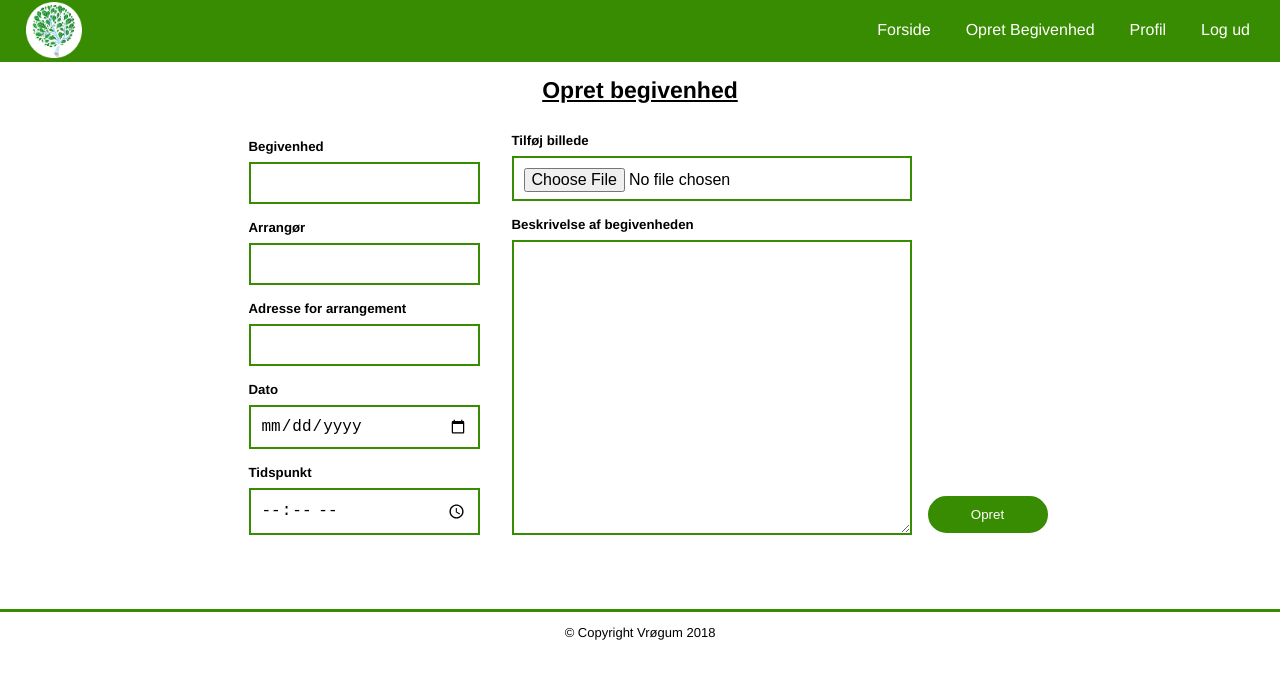
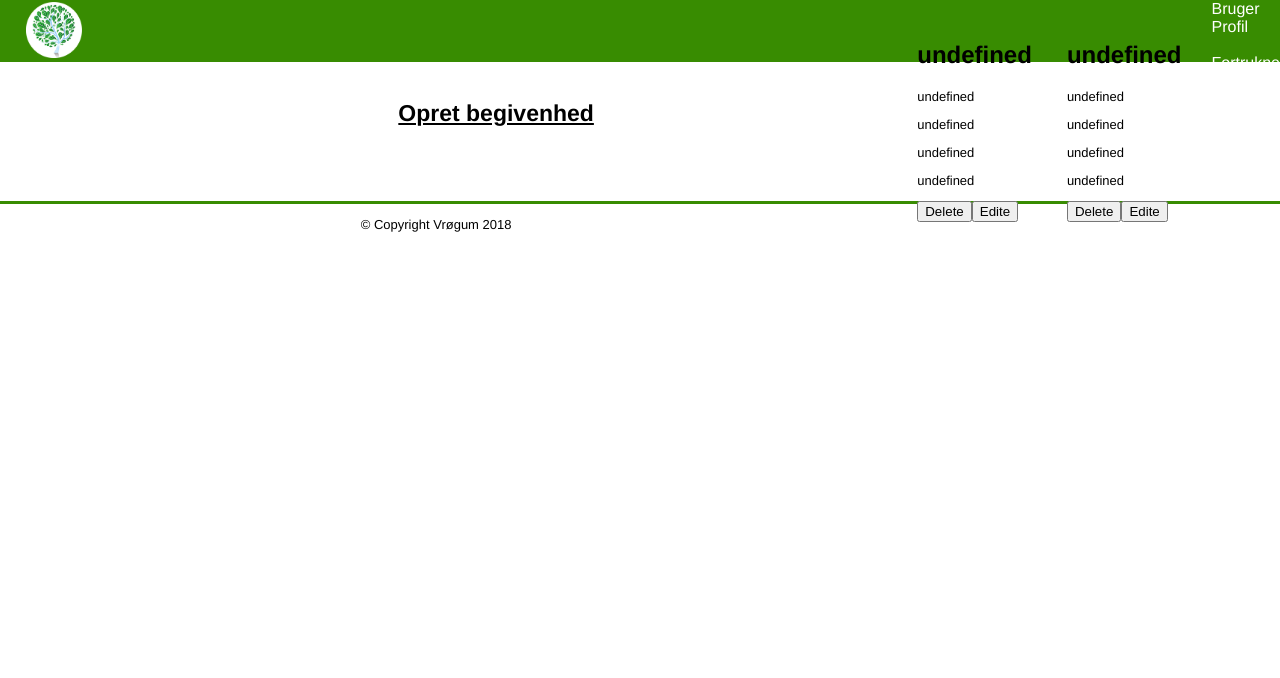
Before and after one commit to Surkrit/vrogum_forbedringer, a plain HTML site: page opretbegivenhed.html in a window 1280 px wide. Both pictures are taken after a click on the button "Opret". Drawn offline with nearby package versions, Linux system fonts and the light colour scheme.

Commit message:
Noter on Javascript + working agine

```diff
--- a/assets/js/begivenhed.js
+++ b/assets/js/begivenhed.js
@@ -16,23 +16,26 @@ function opBegivenhed(overSkrift, arrangør, adresse, tid, dato, beskrivelse) {
 }*/
 var infoUser = document.querySelector("#infoUser");
 
-function setLocal(localUser)
+function setLocal(localUser) //noget vi gerne vil gemme
 {
   var jsonUser = JSON.stringify(localUser);
 
   localStorage.setItem("user", jsonUser);
+  //nu kan vi gemme vores noter
 }
 
 function getLocal()
 {
   var user = localStorage.getItem("user");
-
+// vi vil gerne hente det array der er inde i notes
   if(user == null)
   {
     return [];
+    //hvis der ikke er nogen array i notes, så er det bare tomt
   }
   else {
     return JSON.parse(user);
+    //JSON laver det om til javascript
   }
 }
 
@@ -40,7 +43,7 @@ function submitUser(overSkrift, arrangør, adresse, tid, dato, beskrivelse)
 {
   var origUser = getLocal();
 
-  var newUser = {
+  var newUser = { //denne variabel opbevarer bare data
     overSkrift:   overSkrift,
     arrangør:     arrangør,
     adresse:      adresse,
@@ -50,17 +53,23 @@ function submitUser(overSkrift, arrangør, adresse, tid, dato, beskrivelse)
   };
 
   origUser.push(newUser);
+  //tilføjelse newNote ind på arrayet
 
   setLocal(origUser);
+  //vi har testet origNotes og nu vil vi sætte det ind på setLocal
 }
 /*bygger den fysiske liste som bliver vist*/
 function buildList() {
   var dataList = getLocal();
+  //Nu ved ved den hvor den skal hente notelisten
   var ulElm = document.querySelector("ul");
+  //for at kalde på et html element - vi kalder på ul(listen)
 
   ulElm.innerHTML ="";
+  //så den ikke tilføjer hele listen igen når man tilføjer en note
 
   for(var i = 0; i < dataList.length; i++)
+  //dette er et loop
   {
     var liElm = document.createElement("li");
     var ovElm = document.createElement("h2");
@@ -70,9 +79,11 @@ function buildList() {
     var daElm = document.createElement("p");
     var beElm = document.createElement("p");
     var delBtnEml = document.createElement("button");
+    //Her laver vi 2 kanapper
     var ediBtnEml  = document.createElement("button");
-    var deltagBtnEml = document.createElement("button");
+    //vi laver et html element - vi gør det for at gøre det dynamisk
 
+    //nu har vi tilføjet tekst fra setLocal
     ovElm.innerHTML = dataList[i].text;
     arElm.innerHTML = dataList[i].text;
     adElm.innerHTML = dataList[i].text;
@@ -90,12 +101,7 @@ function buildList() {
 
     delBtnEml.addEventListener("click", submitDelEvent);
 
-    deltagEml.innerHTML = "Deltag";
-    deltagEml.setAttribute("data-index", i);
-
-    deltagBtnEml.addEventListener("click", submitDeltagEvent);
-
-
+    //Man sætter Elementer på liElm(som er vores liste)
     liElm.appendChild(ovElm);
     liElm.appendChild(arElm);
     liElm.appendChild(adElm);
@@ -104,8 +110,7 @@ function buildList() {
     liElm.appendChild(beElm);
     liElm.appendChild(delBtnEml);
     liElm.appendChild(ediBtnEml);
-    liElm.appendChild(deltagBtnEml);
-
+    //Her sætter vi vore liElm ind i vores ulElm
     ulElm.appendChild(liElm);
   }
 }
@@ -120,6 +125,7 @@ console.log(user[arrIndex].text);
  if(promEdi.length > 0)
  {
    user[arrIndex].text = promEdi;
+   // vi kalder på variabelen for at hente data fra getLocal, aarIndex= nr. note (0-..) og den er = promEdi, fordi det er der hvor vores prompt er
  }
  else
  {
@@ -128,6 +134,7 @@ console.log(user[arrIndex].text);
 
  setLocal(user);
  buildList();
+ // genopbygger vores liste
 }
 
 function submitDelEvent(event)
@@ -136,6 +143,7 @@ function submitDelEvent(event)
  var user = getLocal();
 
  user.splice(arrIndex, 1);
+ //splice bruges til at kunne slette et note
 
  setLocal(user);
  buildList();
@@ -154,17 +162,13 @@ function submitUserEvent(event)
 
  submitUser(beOv.value, beAr.value, beAd.value, beTid.value, beDato.value, beBe.value);
  buildList();
- infoUser.style.border = "5px solid green";
  infoUser.style.display = "none";
 
 }
 
-function submitDeltagEvent(event)
-{
+window.onload = function()
+//call back struktur - det er her vi bygger vores liste
 
-}
-
-window.onload = function()
 {
   buildList();
 }
--- a/assets/stylesheet/style.css
+++ b/assets/stylesheet/style.css
@@ -69,7 +69,8 @@ li {
   padding: 5px;
   list-style-type: none;
   margin-right: 25px;
-  color: white;
+  color: black;
+
 }
 
 /* Hvid streg kommer under teksten når man holder musen over i Nav */
--- a/opretbegivenhed.html
+++ b/opretbegivenhed.html
@@ -17,42 +17,49 @@
 </head>
 
 <body>
-
   <nav>
     <a href="index.html"><img src="assets/images/vrogum.png" class="logo" alt="logo"></a>
     <div class="navwrapper">
       <ul>
         <li><a class="navhover" href="index.html">Forside</a></li>
         <li><a class="navhover" href="opretbegivenhed.html">Opret Begivenhed</a></li>
-        <li><a class="navhover" href="bruger.html">Profil</a></li>
-        <li><a class="navhover" href="login.html">Log ud</a></li>
-      </ul>
+        </ul>
+
+        <div class="dropdown">
+          <span>Bruger</span>
+          <div class="dropdown-content">
+            <a class="navhover" href="bruger.html">Profil<br></a><br>
+            <a class="navhover" href="#">Fortrukne<br></a><br>
+            <a class="navhover" href="login.html">Log ud</a>
+          </div>
+        </div>
+
     </div>
   </nav>
 
+    <div class="content_wrapper">
+    <div class="backgroundsection3">
     <h1 id="headline">Opret begivenhed</h1>
-    <div class="backgroundsection3">
     <section class="infosection flexbetween" id="infoUser">
         <div id="firstStep">
-          <h5>Begivenhed</h5>
+          <h5>Titel</h3>
           <input type="text" id="beOv" class="sejt">
-          <h5>Arrangør</h5>
+          <h5>Arrangør</h3>
           <input type="text" id="beAr" class="sejt">
-          <h5>Adresse for arrangement</h5>
-          <input type="text" id="beAd" class="sejt">
-          <h5>Dato</h5>
-          <input type="date" id="beDato" class="sejt">
-          <h5>Tidspunkt</h5>
-          <input type="time" id="beTid" class="sejt">
+          <h5>Adresse</h3>
+          <input type="text" id="beAd" class="sejt"></input>
+          <h5>Dato</h3>
+          <input type="date" id="beTid" class="sejt"></input>
+          <h5>Tidspunkt</h3>
+          <input type="time" id="beDato" class="sejt">
       </div>
       <div id="secondstep">
-        <h5>Tilføj billede</h5>
+        <h5>f.eks. billede</h3>
         <input type="file" id="begivenhedsbillede"  class="sejt">
-        <h5>Beskrivelse af begivenheden</h5>
-        <textarea  id="beBe"  class="sejt">
-        </textarea>
+        <h5>Beskrivelse</h3>
+        <textarea  id="beBe"  class="sejt"></textarea>
         </div>
-        <button type="submit" id="opBe" value="create" onclick="opBegivenhed()">Opret</button>
+        <button type="submit" id="opBe" value="create" class="sejt" onclick="submitUserEvent()" >Opret</button>
   </section>
   </div>
   <div id="debatvisning" class="backgroundsection3"></div>
@@ -60,5 +67,6 @@
   <footer>
     <p>&copy; Copyright Vrøgum 2018 </p>
   </footer>
+    <script src="assets/js/begivenhed.js"></script>
 </body>
 </html>
```
